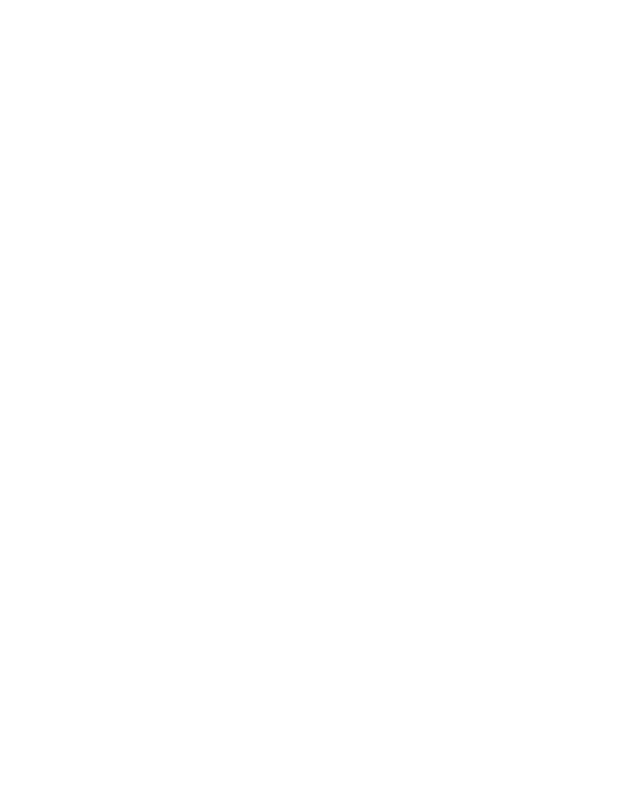
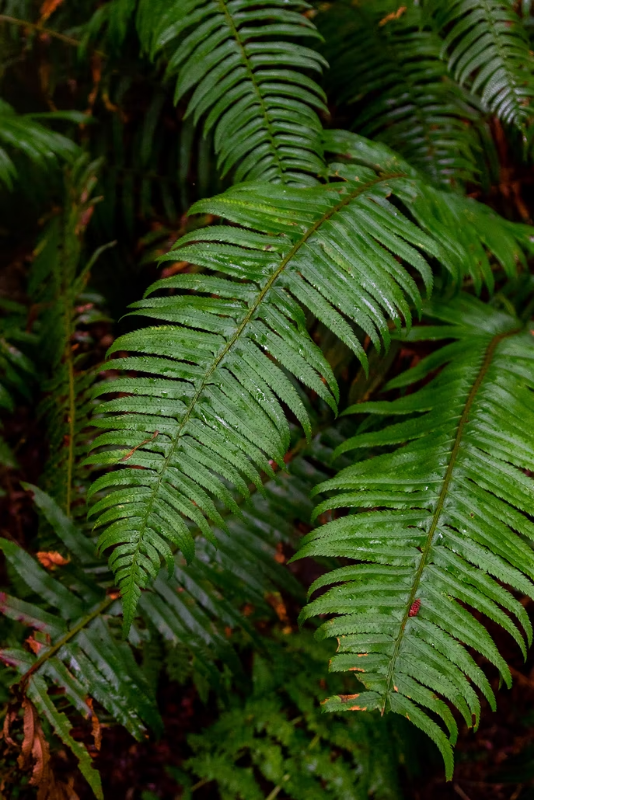
Before and after one commit to COValhalla/sign-up-form, a plain HTML site: page index.html in a window 1280 px wide. Shown: the whole page, without its empty margins (0-640 px from the left). Drawn offline with Linux system fonts and the light colour scheme.

Commit message:
Added initial image. Removed body margins to align image properly.

```diff
--- a/index.html
+++ b/index.html
@@ -9,6 +9,6 @@
     <script src="javascript.js"></script>
 </head>
 <body>
-
+    <img src="resources/tree-background.avif" alt="tree branches">
 </body>
 </html>
--- a/stylesheet.css
+++ b/stylesheet.css
@@ -0,0 +1,7 @@
+body{
+    margin:0;
+}
+img{
+  height: 100vh;
+  width: auto;
+}
```
Also changed, not shown: resources/Norse-Bold.otf (added), resources/odin-lined.png (added), resources/sign-up-form.png (added), resources/tree-background.avif (added).
